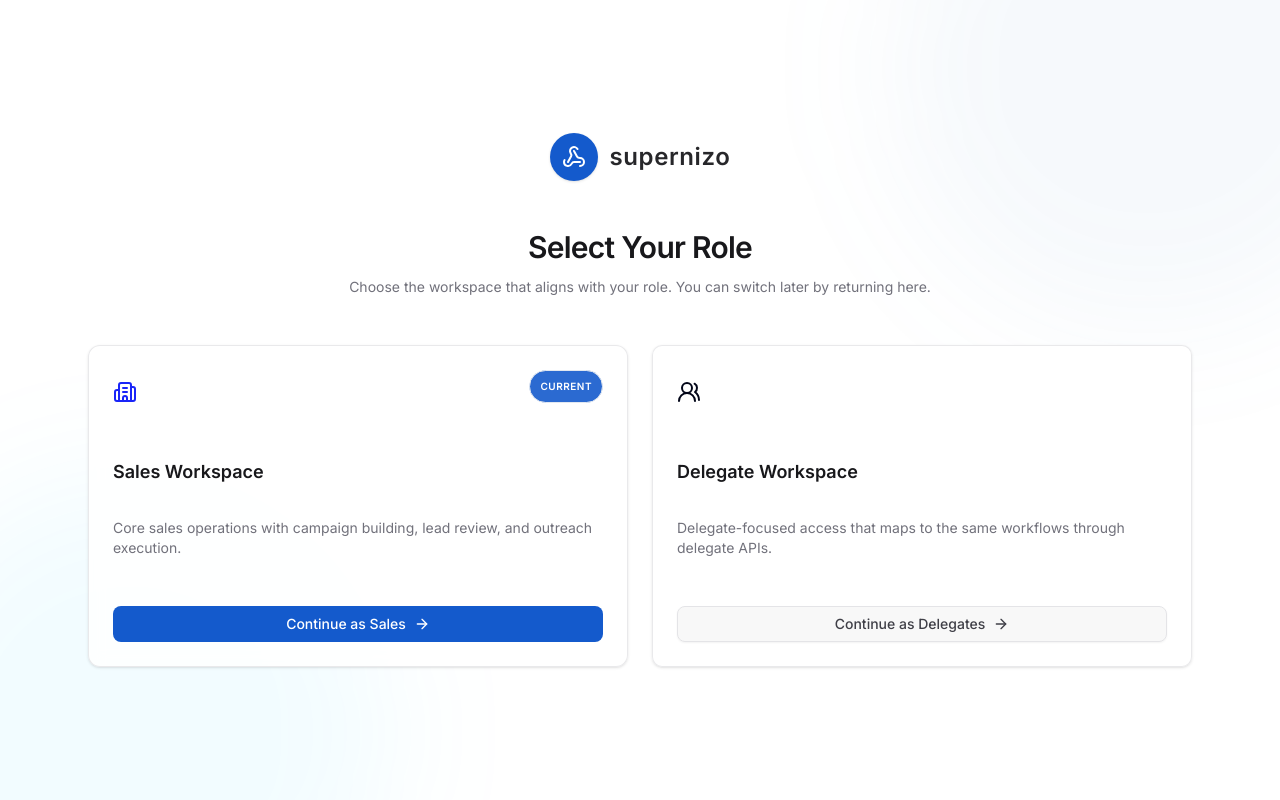
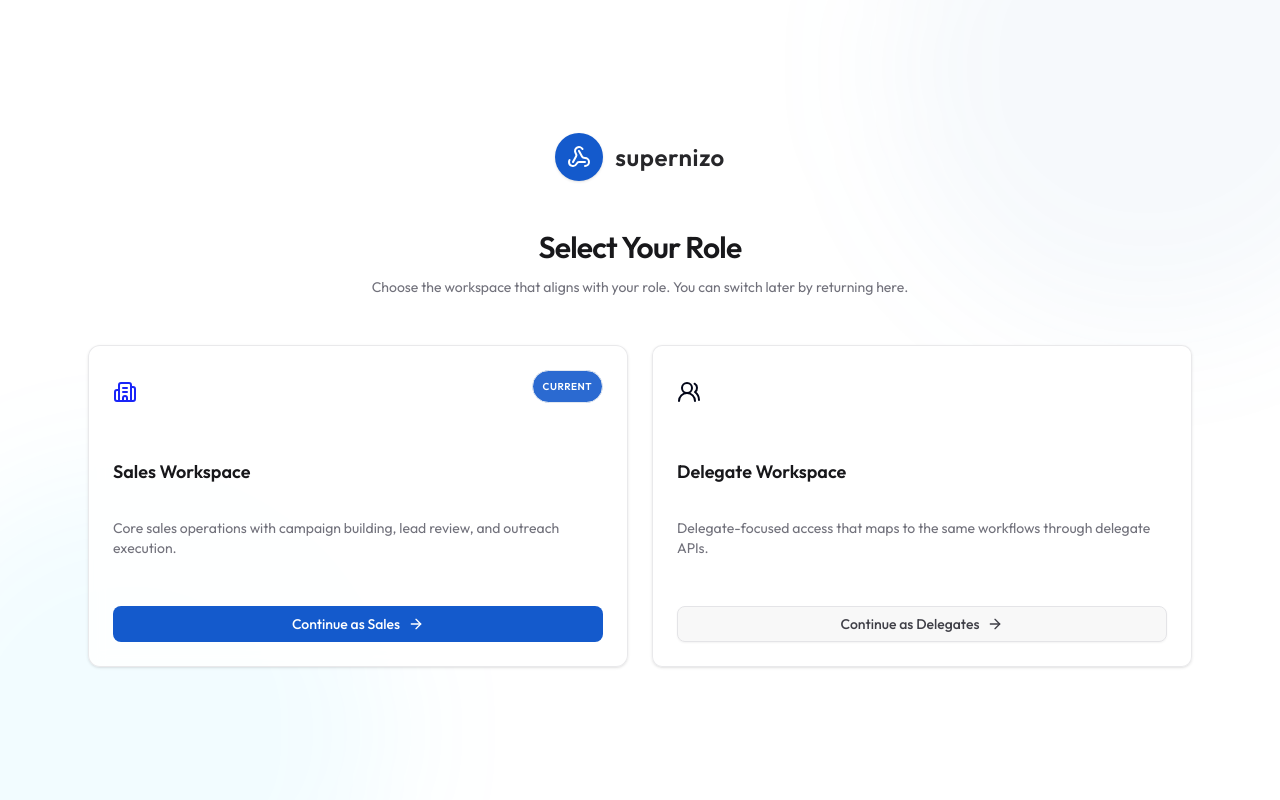
Before and after one commit to Cogent-Solutions-Developments/lead-gen-dashboard, a Next.js app: page / in a window 1280 px wide. Built offline with nearby package versions, Linux system fonts and the light colour scheme.

Commit message:
feat: update font handling to use Outfit variable and remove Google Fonts import

```diff
--- a/app/globals.css
+++ b/app/globals.css
@@ -1,4 +1,3 @@
-@import url('https://fonts.googleapis.com/css2?family=Outfit:wght@300;400;500;600;700&display=swap');
 @import "tailwindcss";
 @import "tw-animate-css";
 
@@ -7,7 +6,7 @@
 @theme inline {
   --color-background: var(--background);
   --color-foreground: var(--foreground);
-  --font-sans: 'Outfit', sans-serif;
+  --font-sans: var(--font-outfit), sans-serif;
   --font-mono: var(--font-geist-mono);
 
   /* Sidebar Palette */
--- a/app/layout.tsx
+++ b/app/layout.tsx
@@ -1,10 +1,13 @@
 import type { Metadata } from "next";
-import { Inter } from "next/font/google";
+import { Outfit } from "next/font/google";
 import "./globals.css";
 import { Toaster } from "@/components/ui/sonner";
 import { AppShell } from "@/components/layout/AppShell";
 
-const inter = Inter({ subsets: ["latin"] });
+const outfit = Outfit({
+  subsets: ["latin"],
+  variable: "--font-outfit",
+});
 
 export const metadata: Metadata = {
   title: "supernizo",
@@ -18,7 +21,7 @@ export default function RootLayout({
 }>) {
   return (
     <html lang="en">
-      <body className={`${inter.className} bg-slate-0`}>
+      <body className={`${outfit.className} ${outfit.variable} bg-slate-0`}>
         <AppShell>{children}</AppShell>
         <Toaster position="top-right" />
       </body>
```
